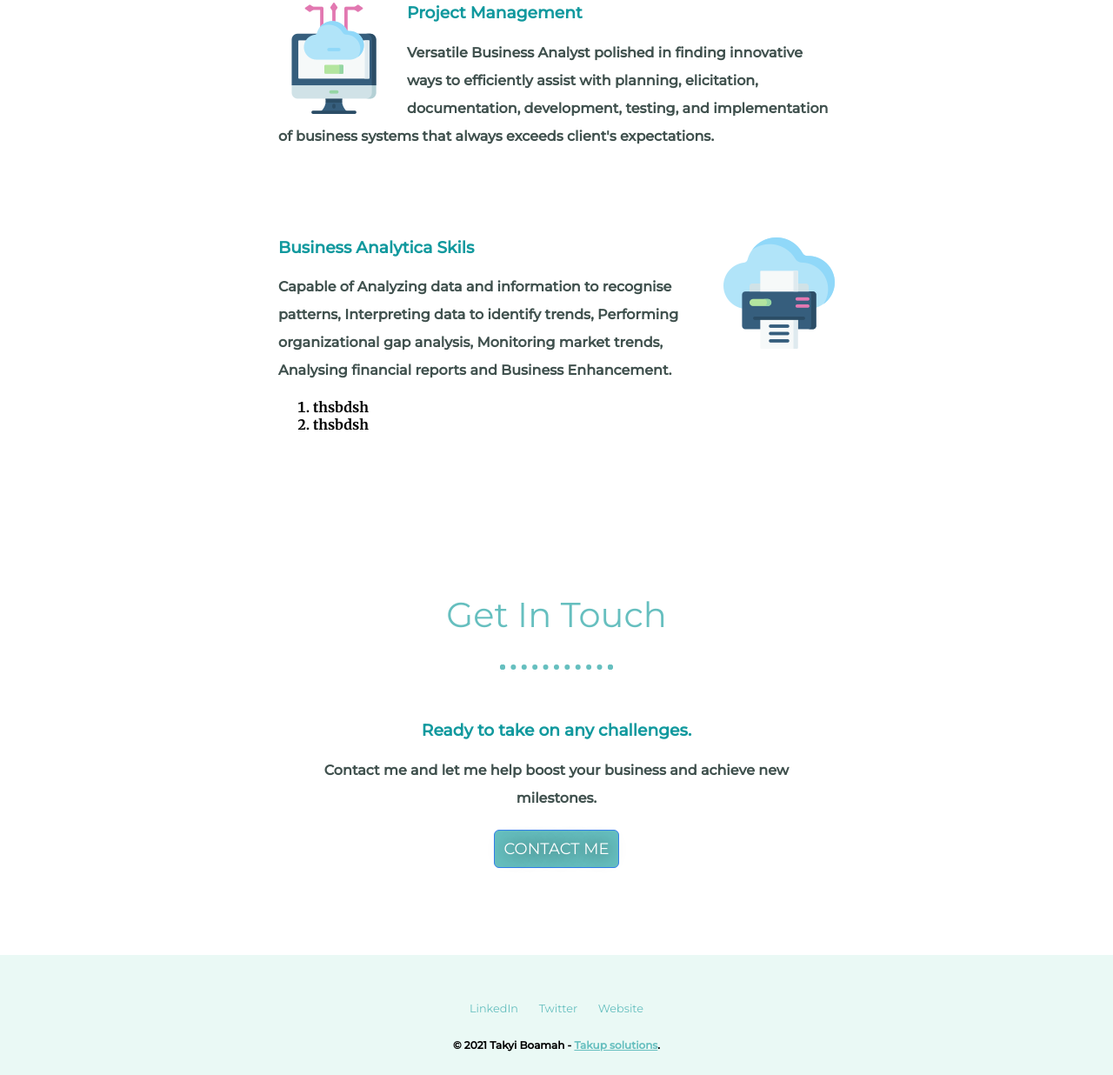
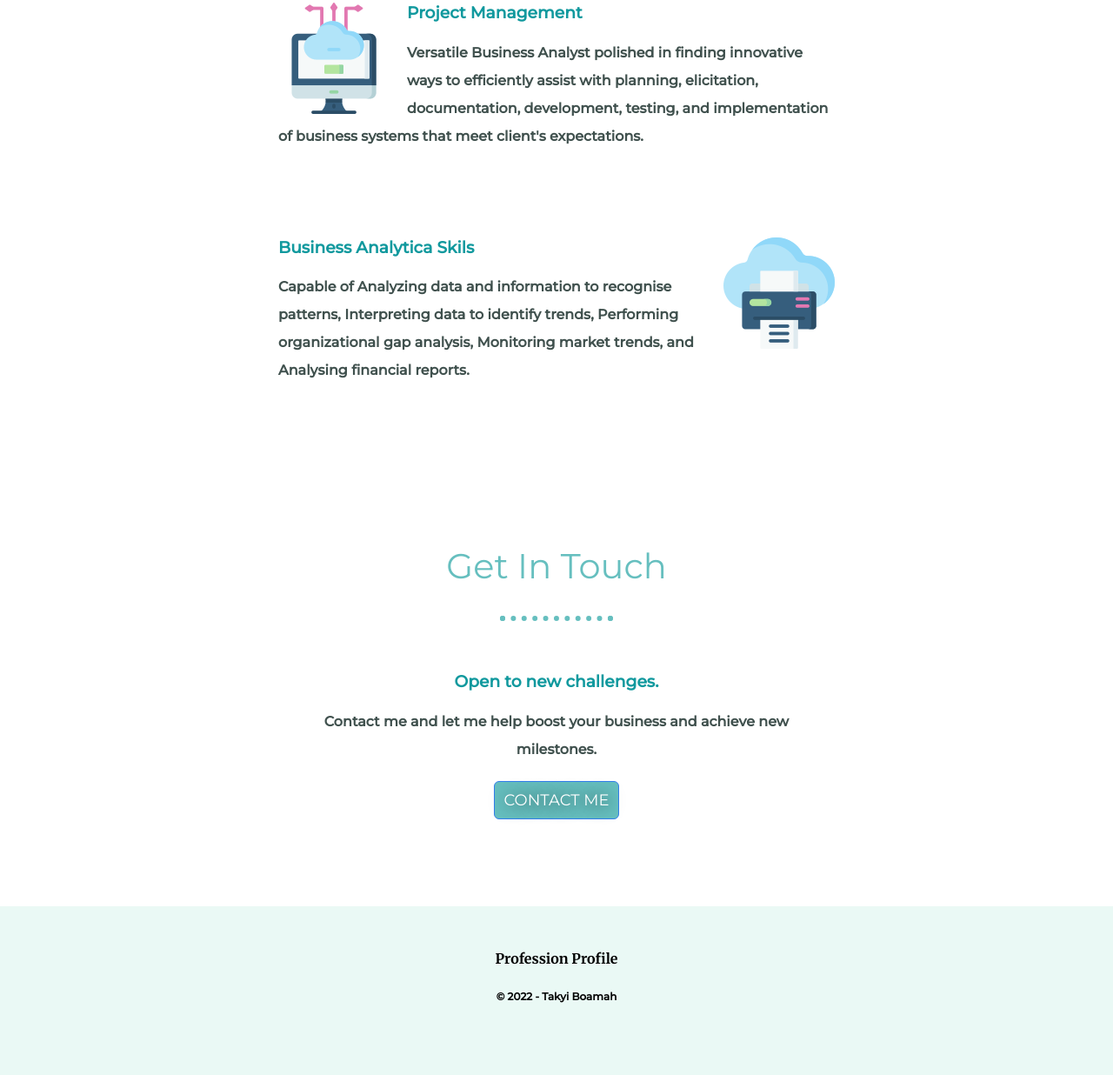
Before and after one commit to takyicb/first-profile, a plain HTML site: page index.html in a window 1280 px wide. Shown: the part 1322-2558 px from the top of the page at 87% size. After the commit the page ends 2502 px from the top, so only its background shows below. Drawn offline with Linux system fonts and the light colour scheme.

Commit message:
Update index.html

```diff
--- a/index.html
+++ b/index.html
@@ -31,32 +31,31 @@
         <div class="skill-row">
           <img class="skill-img" src="img/cloud-computing.png" alt="Skill image">
           <h3>Project Management</h3>
-          <p>Versatile Business Analyst polished in finding innovative ways to efficiently assist with planning, elicitation, documentation, development, testing, and implementation of business systems that always exceeds client's expectations. </p>
+          <p>Versatile Business Analyst polished in finding innovative ways to efficiently assist with planning, elicitation, documentation, development, testing, and implementation of business systems that meet client's expectations. </p>
         </div>
         <div class="skill-row">
           <img class="skill-img2" src="img/printing.png" alt="skiil image">
           <h3>Business Analytica Skils</h3>
-          <p> Capable of Analyzing data and information to recognise patterns, Interpreting data to identify trends, Performing organizational gap analysis, Monitoring market trends, Analysing financial reports and Business Enhancement.
-          <ol>
-            <li> thsbdsh </li>
-             <li> thsbdsh </li>
-          </ol>
+          <p> Capable of Analyzing data and information to recognise patterns, Interpreting data to identify trends, Performing organizational gap analysis,
+            Monitoring market trends, and Analysing financial reports.
+
           </p>
         </div>
       </div>
       <div class="contact-me">
         <h2>Get In Touch</h2>
           <hr>
-        <h3 class="contact">Ready to take on any challenges.</h3>
+        <h3 class="contact">Open to new challenges.</h3>
         <p class="intro"> Contact me and let me help boost your business and achieve new milestones.</p>
         <a class="BUTTON_JLT" href="mailto:takyicb@gmail.com"> CONTACT ME </a>
       </div>
     </div>
     <div class="foot">
-      <a class="footer-link" href="https://www.linkedin.com/in/boamahtakyi" target="_blank">LinkedIn</a>
+<!--       <a class="footer-link" href="https://www.linkedin.com/in/boamahtakyi" target="_blank">LinkedIn</a>
       <a class="footer-link" href="https://twitter.com/takyiClaSsic/" target="_blank">Twitter</a>
-      <a class="footer-link" href="https://takup.net/" target="_blank">Website</a>
-      <p class="p-foot">© 2021 Takyi Boamah  -  <a href="https://takup.net/" target="_blank">Takup solutions</a>.</p>
+      <a class="footer-link" href="https://takup.net/" target="_blank">Website</a> -->
+       Profession Profile <br>
+      <p class="p-foot">© 2022 - Takyi Boamah  </p>
     </div>
   </body>
 </html>
```
